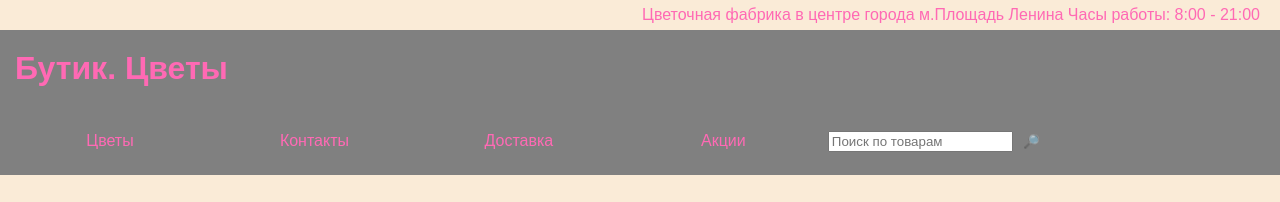
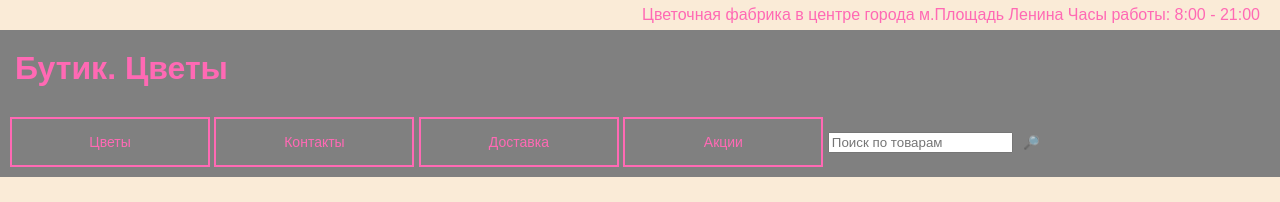
Before and after one commit to LizaDasha/-1-, a plain HTML site: page index.html in a window 1280 px wide. Shown: the top 202 px of the page. Drawn offline with Linux system fonts and the light colour scheme.

Commit message:
Добавлены и изменены картинки, а также сделаны рамочки для кнопок

```diff
--- a/main.css
+++ b/main.css
@@ -43,6 +43,9 @@ nav ul li {
 
 nav ul li a {
     color: hotpink;
+    border: 2px solid hotpink;
+    background: honeydew (255, 255, 255);
+    font-size: 14px;
     text-decoration: none;
     padding: 15px 0;
     display: block;
```
Also changed, not shown: 1.webp (added), 11.jpg (added), ли1.jpg (added), розы1.jpg (added), розы2.jpg (added).
